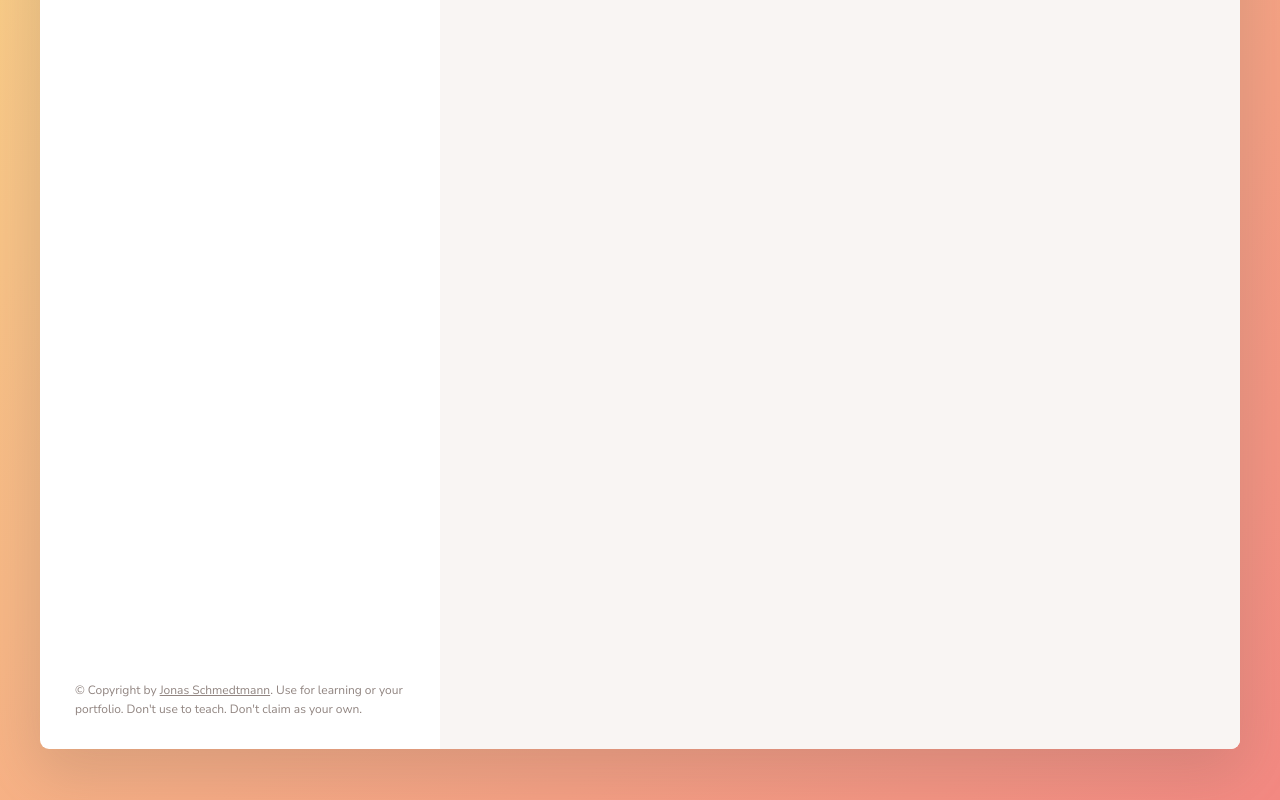
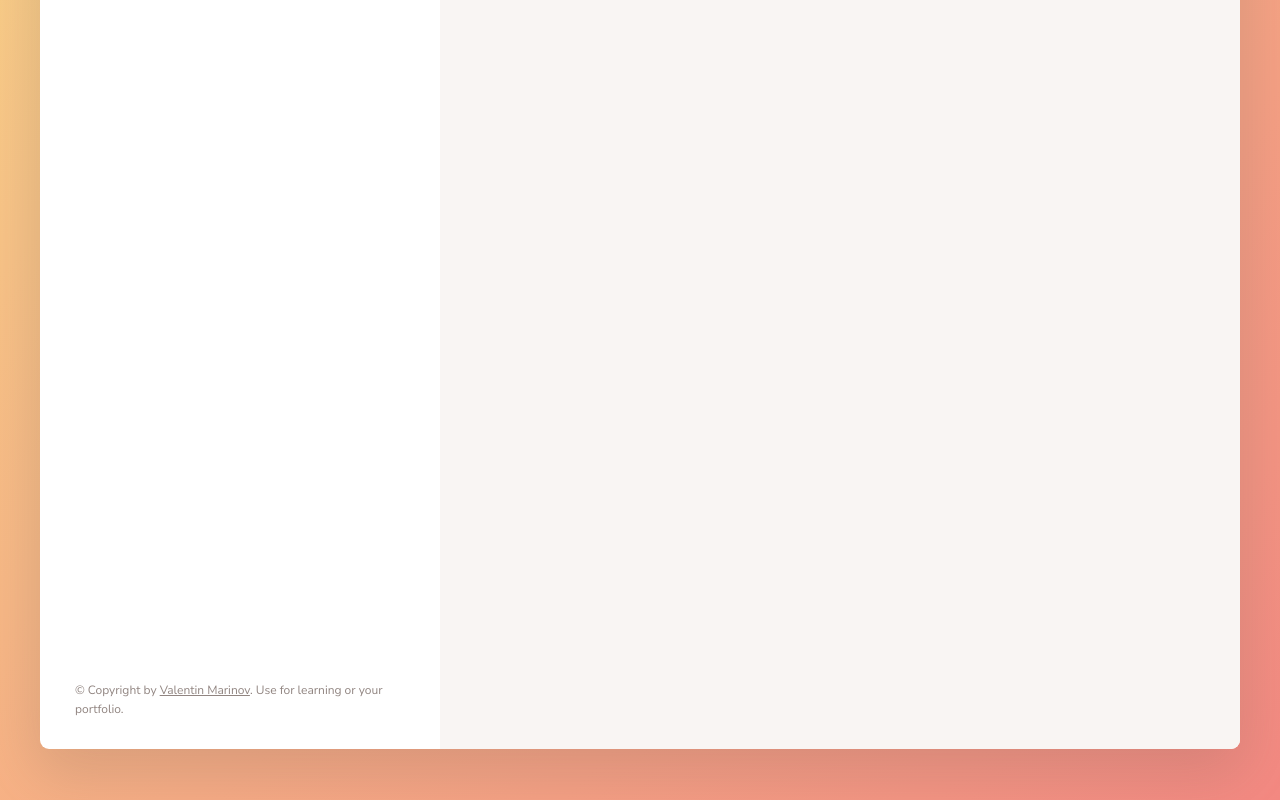
Before and after one commit to valio6663/recipe-app, a website built with Parcel: page index.html in a window 1280 px wide. Shown: the part 472-1272 px from the top of the page. Built offline with nearby package versions, Linux system fonts and the light colour scheme.

Commit message:
'Initial'

```diff
--- a/index.html
+++ b/index.html
@@ -131,10 +131,9 @@
           <a
             class="twitter-link"
             target="_blank"
-            href="https://twitter.com/jonasschmedtman"
-            >Jonas Schmedtmann</a
-          >. Use for learning or your portfolio. Don't use to teach. Don't claim
-          as your own.
+            href="https://linkedin.com/in/valentin-marinov-79b92a13b"
+            >Valentin Marinov</a
+          >. Use for learning or your portfolio.
         </p>
       </div>
 
--- a/src/js/controller.js
+++ b/src/js/controller.js
@@ -14,8 +14,8 @@ import 'core-js/stable'
 import 'regenerator-runtime/runtime'
 // import { fround } from 'core-js/core/number'
 
-if (module.hot){
-  module.hot.accept()
+if (process.env.NODE_ENV === 'development' && module.hot) {
+  module.hot.accept();
 }
 
 const recipeContainer = document.querySelector('.recipe');
```
Also changed, not shown: package.json (+4 -3 lines), 1 other file.
